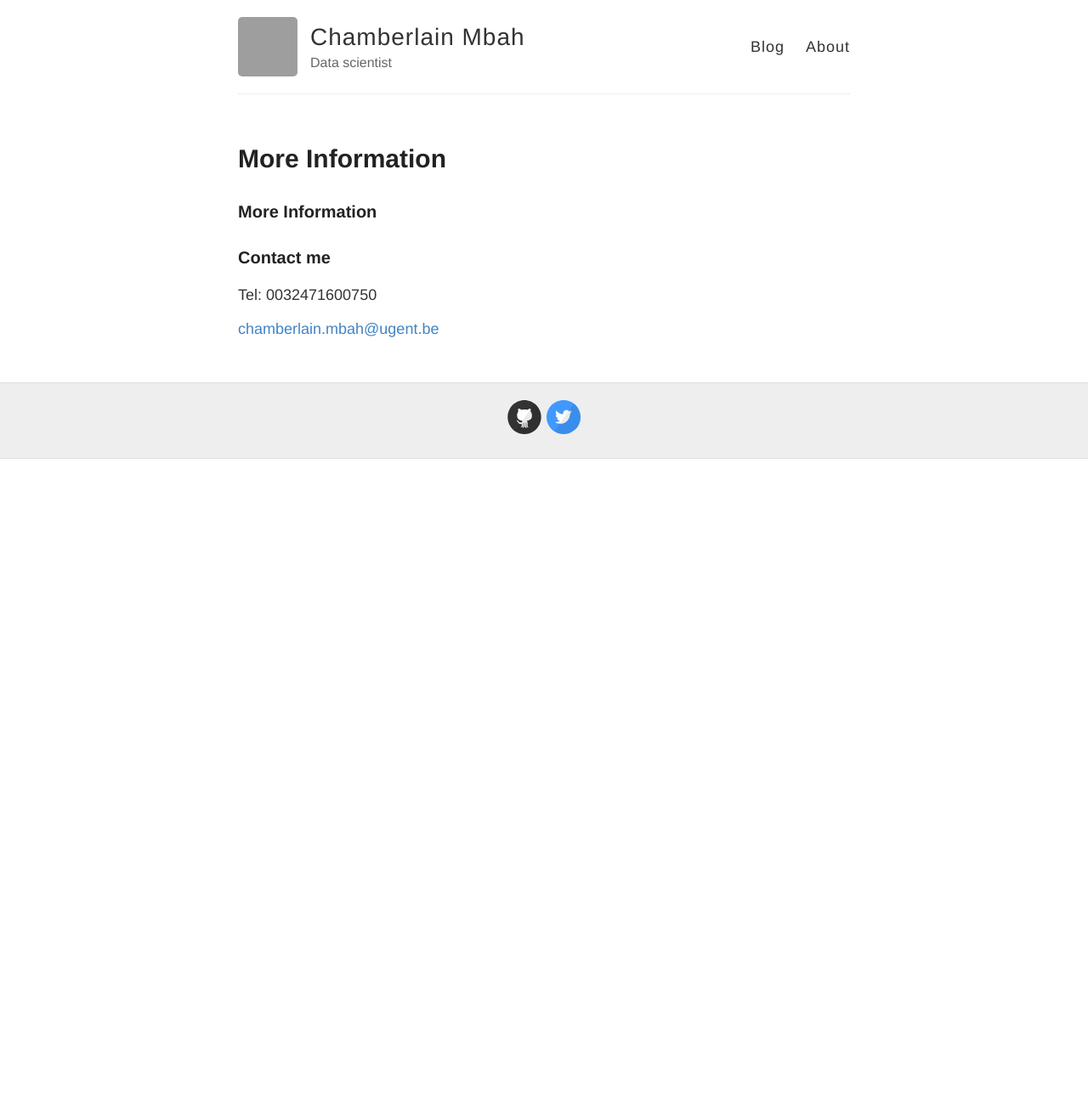
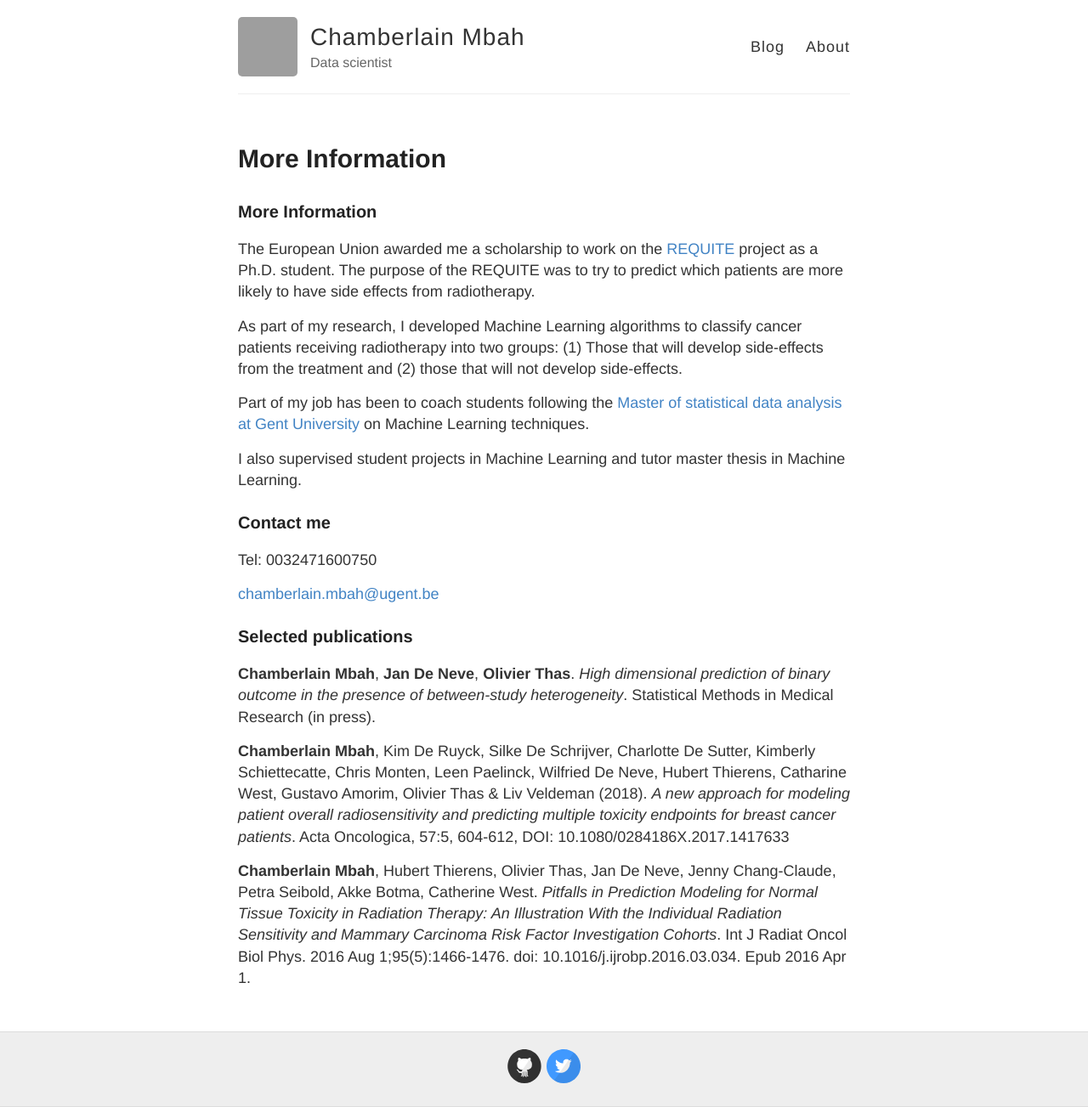
Before and after one commit to chambox/chambox.github.io, a Jekyll site: the page built from about.md, in a window 1280 px wide. Shown: the whole page at 85% size. Built offline with Jekyll 4.4.1, drawn with Linux system fonts in a browser that asks for light colours; our own code applies the rules of GitHub Pages for plain Markdown files; before the commit the page ends 900 px from its top, so only the background shows below that; grey boxes are pictures that could not be loaded.

Commit message:
updated the about page

```diff
--- a/about.md
+++ b/about.md
@@ -7,9 +7,30 @@ permalink: /about/
 
 
 ### More Information
+The European Union awarded me a scholarship to work on the [REQUITE](https://www.requite.eu/) project as a Ph.D. student. The purpose of the REQUITE  was to try to predict which patients are more likely to have side effects from radiotherapy.
+
+As part of my research, I developed Machine Learning algorithms to classify cancer patients receiving radiotherapy into two groups: (1) Those that will develop side-effects from the treatment and (2) those that will not develop side-effects.
+
+Part of my job has been to coach students following the [Master of statistical data analysis at Gent University](https://studiekiezer.ugent.be/master-of-science-in-statistical-data-analysis-en)  on Machine Learning techniques.
+
+I also supervised student projects in Machine Learning and tutor master thesis in Machine Learning.
+
 
 ### Contact me
 
 Tel: 0032471600750
 
 [chamberlain.mbah@ugent.be](mailto:chamberlain.mbah@ugent.be)
+
+
+### Selected publications
+**Chamberlain Mbah**, **Jan De Neve**, **Olivier Thas**.
+*High dimensional prediction of binary outcome in the presence of between-study heterogeneity*.
+Statistical Methods in Medical Research (in press).
+
+**Chamberlain Mbah**, Kim De Ruyck, Silke De Schrijver, Charlotte De Sutter, Kimberly Schiettecatte, Chris Monten, Leen Paelinck, Wilfried De Neve, Hubert Thierens, Catharine West, Gustavo Amorim, Olivier Thas & Liv Veldeman (2018). *A new approach for modeling patient overall radiosensitivity and predicting multiple toxicity endpoints for breast cancer patients*. Acta Oncologica, 57:5, 604-612, DOI: 10.1080/0284186X.2017.1417633
+
+
+**Chamberlain Mbah**, Hubert Thierens, Olivier Thas, Jan De Neve, Jenny Chang-Claude, Petra Seibold, Akke  Botma, Catherine West.
+*Pitfalls in Prediction Modeling for Normal Tissue Toxicity in Radiation Therapy: An Illustration With the Individual Radiation Sensitivity and Mammary Carcinoma Risk Factor Investigation Cohorts*.
+Int J Radiat Oncol Biol Phys. 2016 Aug 1;95(5):1466-1476. doi: 10.1016/j.ijrobp.2016.03.034. Epub 2016 Apr 1.
```
